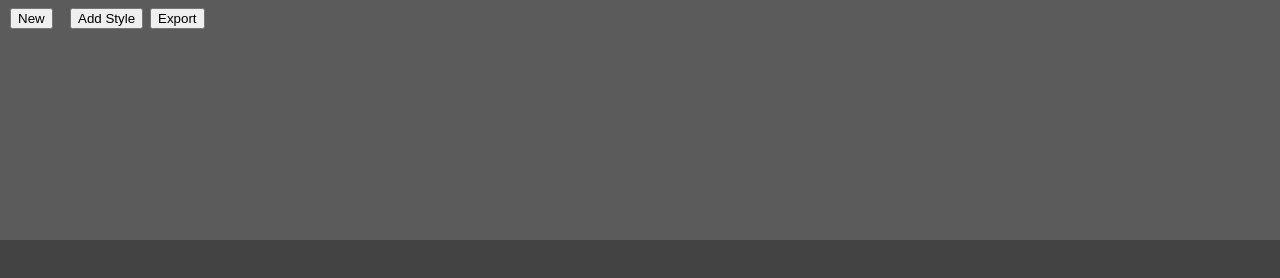
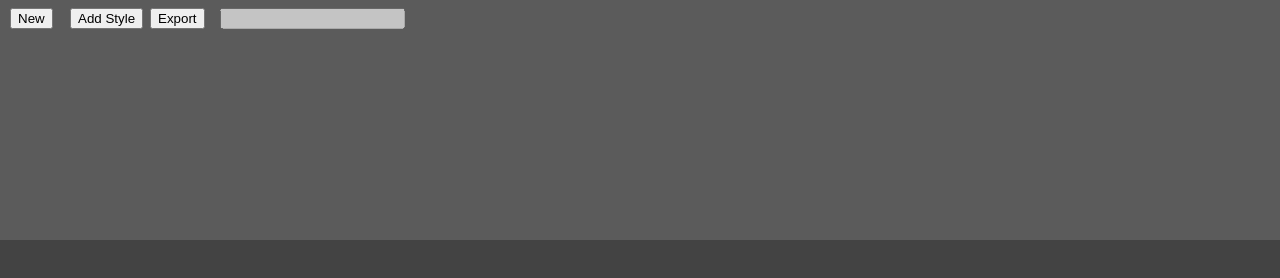
Before and after one commit to LouisSchmieder/CSS-Builder, a plain HTML site: page index.html in a window 1280 px wide. Drawn offline with Linux system fonts and the light colour scheme.

Commit message:
Finished export function

```diff
--- a/assets/main.css
+++ b/assets/main.css
@@ -39,3 +39,8 @@
     position: absolute;
     left: 150px;
 }
+
+#exporttext {
+    position: absolute;
+    left: 220px;
+}
--- a/index.html
+++ b/index.html
@@ -17,5 +17,6 @@
     <button id="new">New</button>
     <button id="addStyle">Add Style</button>
     <button id="export">Export</button>
+    <input disabled id="exporttext">
 </body>
 </html>
```
